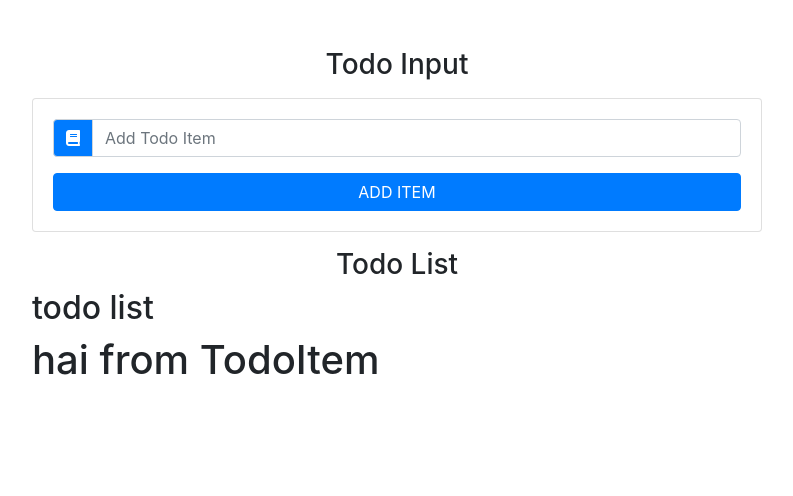
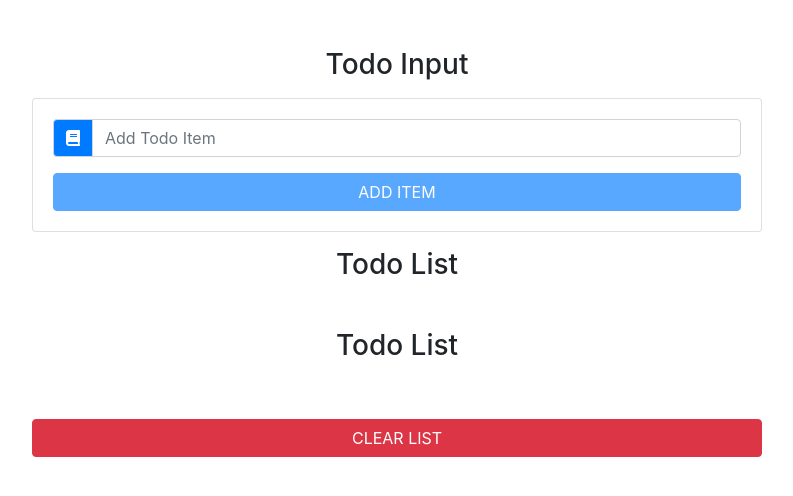
Before and after one commit to jagokode/react-todo, a React (Create React App) app: page / in a window 1280 px wide. Shown: the top 496 px of the page, without its empty margins (243-1036 px from the left). Built offline with nearby package versions, Linux system fonts and the light colour scheme.

Commit message:
finish application

```diff
--- a/src/App.js
+++ b/src/App.js
@@ -35,15 +35,24 @@
   };
 
   clearList = () => {
-    console.log('clear list');
+    this.setState({ items: [] });
   };
 
   handleDelete = id => {
-    console.log(`handle delete ${id}`);
+    this.setState({ items: this.state.items.filter(item => item.id !== id) });
   };
 
   handleEdit = id => {
-    console.log(`handle Edit for ${id}`);
+    const filteredItem = this.state.items.filter(item => item.id !== id);
+    const selectedItem = this.state.items.find(item => item.id === id);
+    // console.log(filteredItem);
+    // console.log(selectedItem);
+    this.setState({
+      items: filteredItem,
+      item: selectedItem.title,
+      id,
+      editItem: true
+    });
   };
 
   render() {
--- a/src/components/TodoInput.js
+++ b/src/components/TodoInput.js
@@ -20,11 +20,17 @@
               onChange={handleChange}
             />
           </div>
+
           <button
             type="submit"
-            className="btn btn-block btn-primary mt-3 text-uppercase"
+            disabled={item ? false : true}
+            className={
+              editItem
+                ? 'btn btn-block btn-success mt-3 text-uppercase'
+                : 'btn btn-block btn-primary mt-3 text-uppercase'
+            }
           >
-            add item
+            {editItem ? 'edit item' : 'add item'}
           </button>
         </form>
       </div>
--- a/src/components/TodoItem.js
+++ b/src/components/TodoItem.js
@@ -2,10 +2,20 @@
 
 export default class TodoItem extends Component {
   render() {
+    const { title, handleDelete, handleEdit } = this.props;
+
     return (
-      <div>
-        <h1>hai from TodoItem</h1>
-      </div>
+      <li className="list-group-item text-capitalize d-flex justify-content-between my-2">
+        <h6>{title}</h6>
+        <div className="todo-icon">
+          <span className="mx-2 text-success" onClick={handleEdit}>
+            <i className="fas fa-pen"></i>
+          </span>
+          <span className="mx-2 text-danger" onClick={handleDelete}>
+            <i className="fa fa-trash"></i>
+          </span>
+        </div>
+      </li>
     );
   }
 }
--- a/src/components/TodoList.js
+++ b/src/components/TodoList.js
@@ -1,13 +1,31 @@
 import React, { Component } from 'react';
-import Item from './TodoItem';
+import TodoItem from './TodoItem';
 
 export default class TodoList extends Component {
   render() {
+    const { items, handleEdit, handleDelete, clearList } = this.props;
+
     return (
-      <section>
-        <h2>todo list</h2>
-        <Item />
-      </section>
+      <ul className="list-group my-5">
+        <h3 className="text-capitalize text-center">todo list</h3>
+        {items.map(item => {
+          return (
+            <TodoItem
+              key={item.id}
+              title={item.title}
+              handleDelete={() => handleDelete(item.id)}
+              handleEdit={() => handleEdit(item.id)}
+            />
+          );
+        })}
+        <button
+          type="button"
+          className="btn btn-danger btn-block text-uppercase mt-5"
+          onClick={clearList}
+        >
+          clear list
+        </button>
+      </ul>
     );
   }
 }
```
